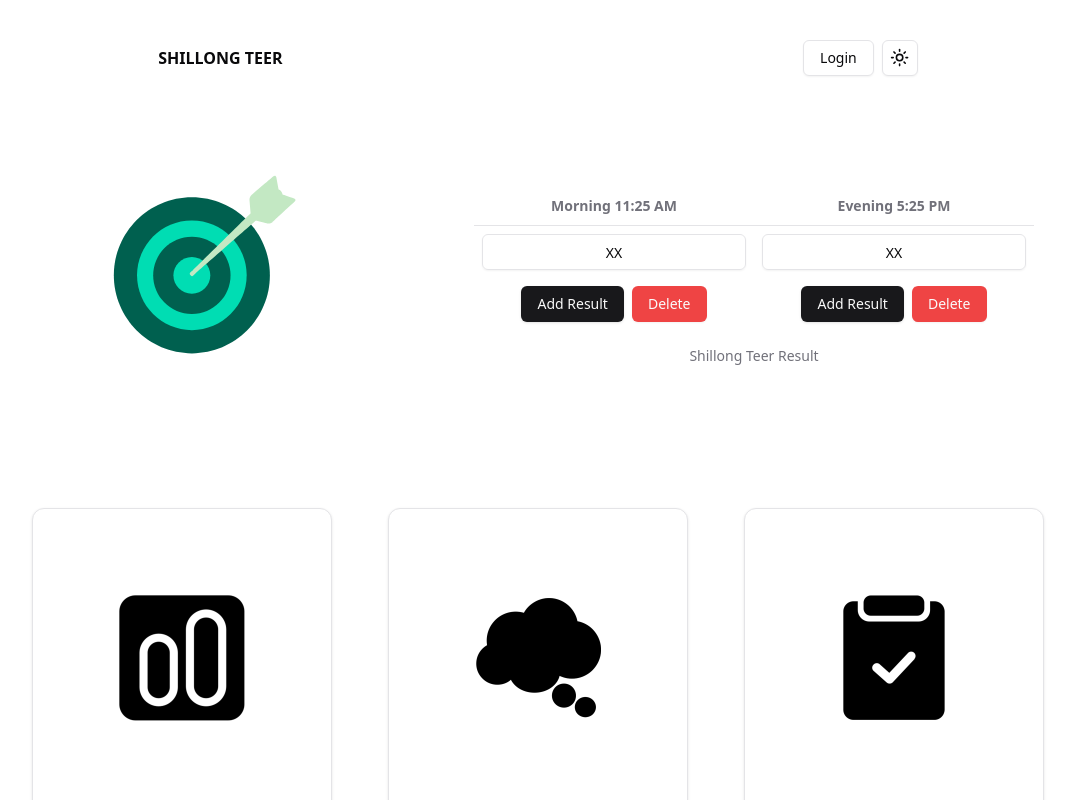
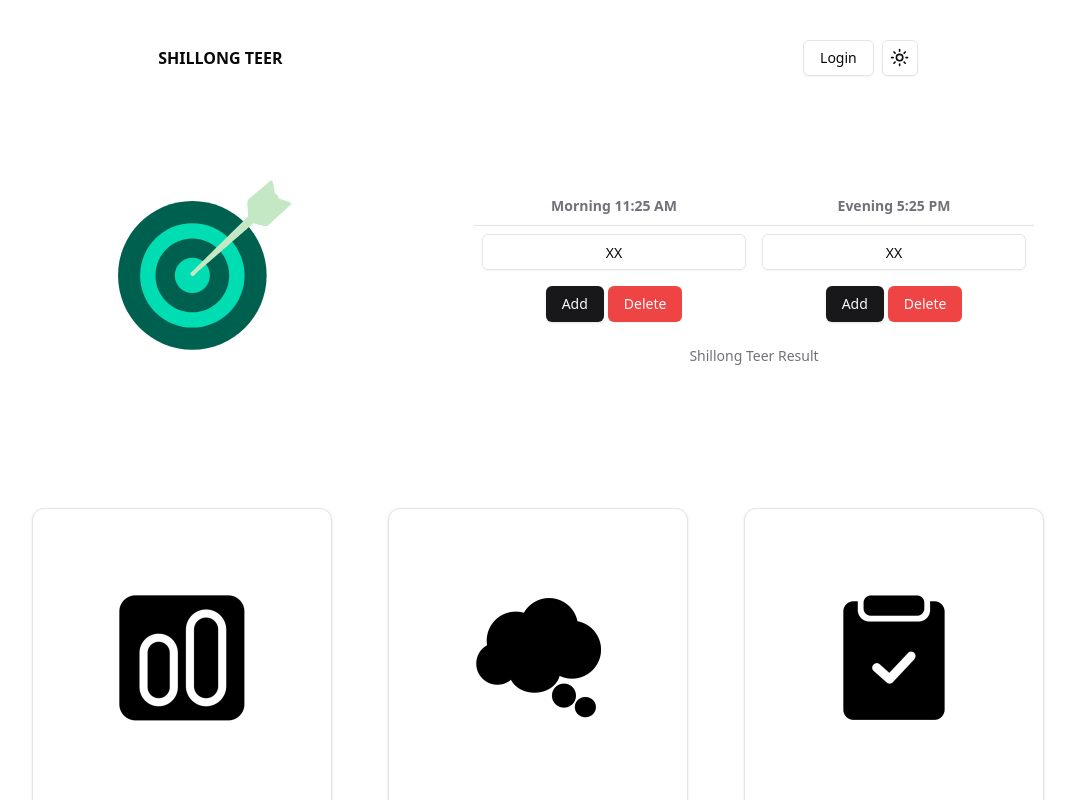
Before and after one commit to Jotish03/nextjs-shillongteer, a Next.js app: page / in a window 1280 px wide. Shown: the top 800 px of the page, without its empty margins (102-1177 px from the left). Built offline with nearby package versions, Linux system fonts and the light colour scheme; no server answers; the database is empty.

Commit message:
fixed button wrap

```diff
--- a/components/hero-section/herosection.js
+++ b/components/hero-section/herosection.js
@@ -176,12 +176,7 @@
       >
         <div className="relative" style={{ width: "100%", paddingTop: "100%" }}>
           <div className="absolute inset-0 flex items-center justify-center">
-            <Lottie
-              isClickToPauseDisabled
-              options={defaultOptions}
-              width={420}
-              height={420}
-            />
+            <Lottie isClickToPauseDisabled options={defaultOptions} />
           </div>
         </div>
       </div>
@@ -214,12 +209,12 @@
                             value={morningResult}
                             onChange={(e) => setMorningResult(e.target.value)}
                           />
-                          <div className="flex flex-wrap gap-2">
+                          <div className="flex gap-1">
                             <Button
                               className="mt-4"
                               onClick={handleMorningUpdate}
                             >
-                              Add Result
+                              Add
                             </Button>
                             <Button
                               variant="destructive"
@@ -251,12 +246,12 @@
                             value={eveningResult}
                             onChange={(e) => setEveningResult(e.target.value)}
                           />
-                          <div className="flex flex-wrap gap-2">
+                          <div className="flex  gap-1">
                             <Button
                               className="mt-4"
                               onClick={handleEveningUpdate}
                             >
-                              Add Result
+                              Add
                             </Button>
                             <Button
                               variant="destructive"
```
